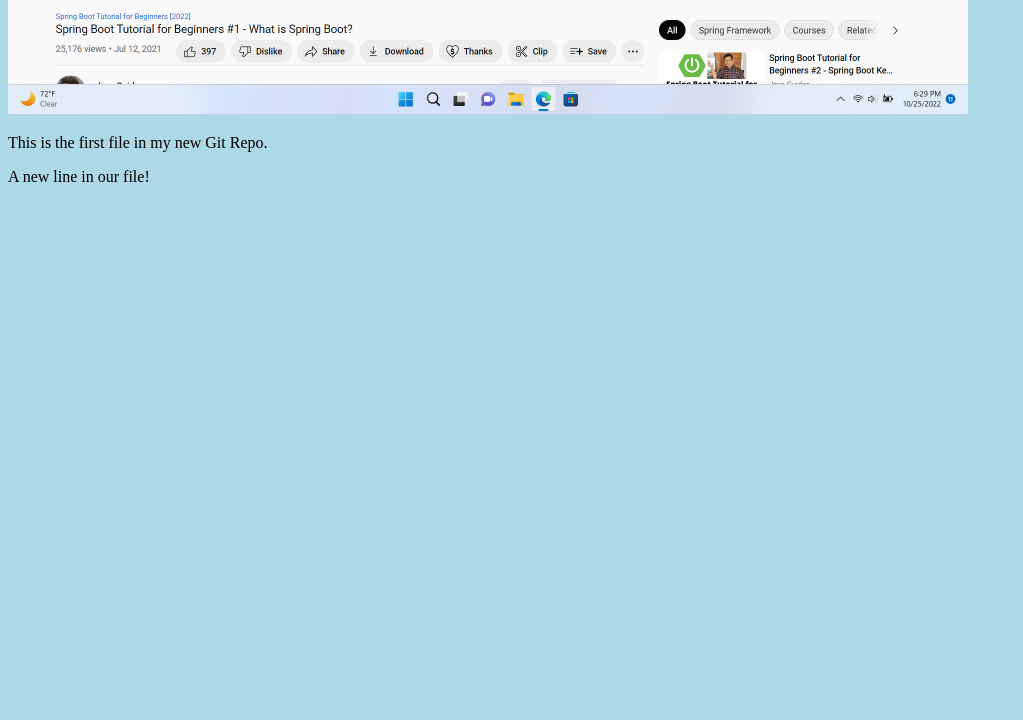
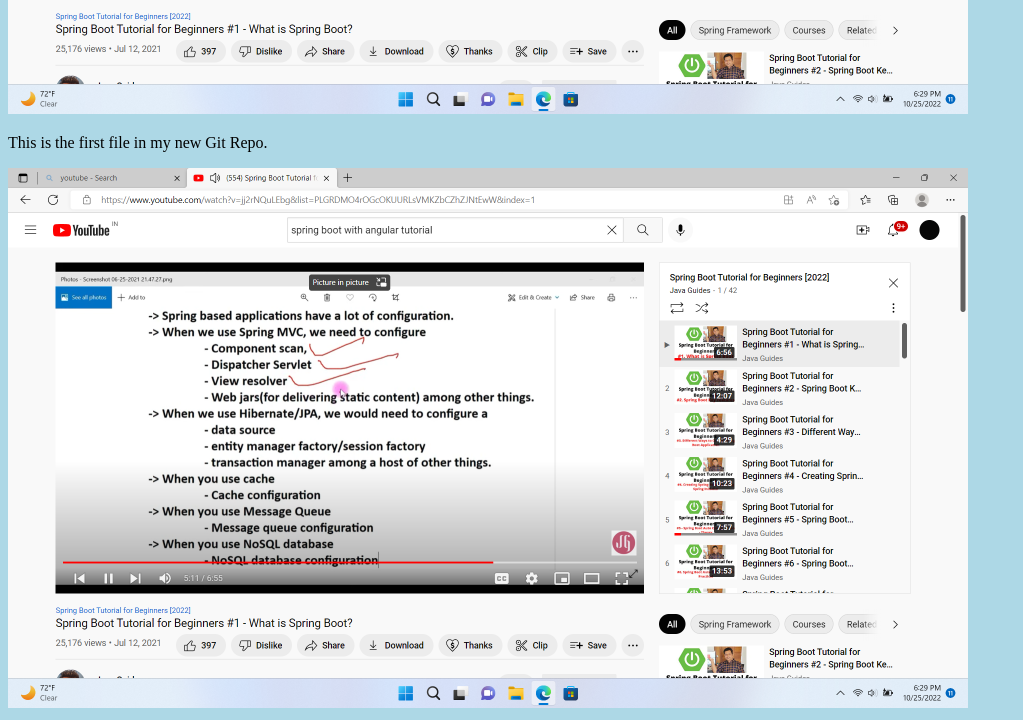
Before and after one commit to patra-abhijit/hello-world, a plain HTML site: page index.html in a window 1280 px wide. Shown: the part 506-1226 px from the top of the page, without its empty margins (0-1023 px from the left). Before the commit the page ends 800 px from the top, so only its background shows below. Drawn offline with Linux system fonts and the light colour scheme.

Commit message:
added new image

```diff
--- a/index.html
+++ b/index.html
@@ -12,7 +12,7 @@
 <div><img src="abhi.png" alt="Hello World from Space"
     style="width:100%;max-width:960px"></div>
 <p>This is the first file in my new Git Repo.</p>
-<p>A new line in our file!</p>
-
+<div><img src="abhi.png" alt="Hello World from Space"
+    style="width:100%;max-width:960px"></div>
 </body>
 </html>
```
